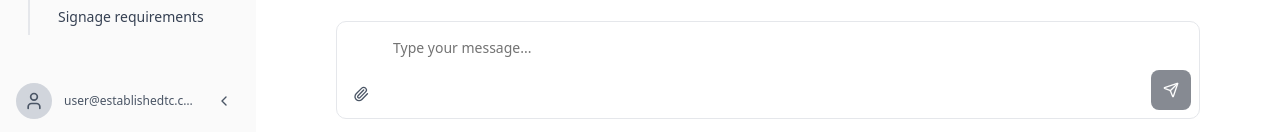
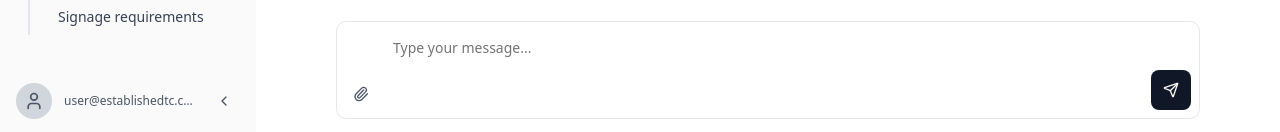
Before and after one commit to Sweetwater-IT/etc-chat, a Next.js app: page / in a window 1280 px wide. Shown: the part 665-797 px from the top of the page. Built offline with nearby package versions, Linux system fonts and the light colour scheme.

Commit message:
Update chat-interface.tsx

```diff
--- a/components/chat-interface.tsx
+++ b/components/chat-interface.tsx
@@ -435,7 +435,7 @@ export default function ChatInterface() {
                       type="submit"
                       size="icon"
                       className="h-10 w-10 shrink-0 bg-gray-900 hover:bg-gray-800"
-                      disabled={status !== 0}
+                      disabled={status !== "ready"}
                     >
                       <Send className="h-4 w-4" />
                       <span className="sr-only">Send message</span>
```
